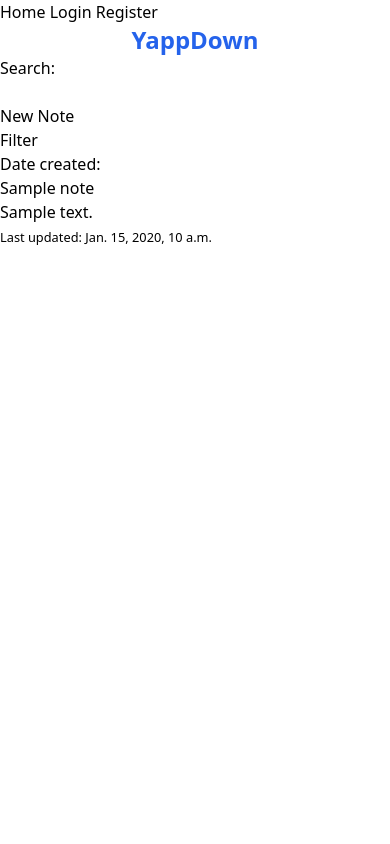
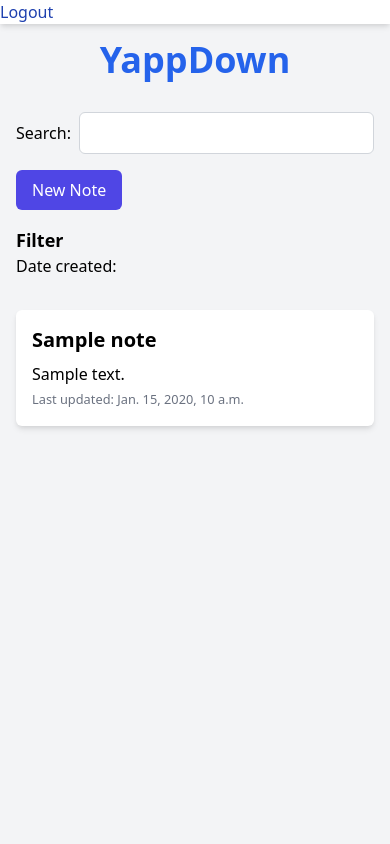
Before and after one commit to Life220/YappDown, a Django app: template YappDown/app/templates/home.html in a window 390 px wide. Run offline with Django 4.2, Linux system fonts and the light colour scheme; the template is opened without the code that fills it: values that come from a table or form of the project are taken from there, others are empty; tables that the repository leaves empty hold one stand-in row (values such as "Sample post"); style sheets or scripts are compiled from the project's sources.

Commit message:
Added lougout and some styling

```diff
--- a/YappDown/app/templates/home.html
+++ b/YappDown/app/templates/home.html
@@ -5,23 +5,25 @@
         {% load static %}
         <link rel="stylesheet" href="{% static 'main.css' %}">
     </head>
+    <body class="bg-gray-100 min-h-screen flex flex-col items-center">
+        <header class="w-full bg-white shadow-md">
+            <form method="post" action="{% url 'logout' %}" class="inline">
+                {% csrf_token %}
+                <button type="submit" class="text-blue-600 hover:text-blue-800">Logout</button>
+            </form>
+        </header>
 
-    <header>
-        {% include 'navigation.html' %}
-        <div class="content">
-            {% block content %}{% endblock %}
+        <main class="w-full max-w-4xl p-4">
+            {% if notes %}
+            <h1 class="text-4xl font-bold text-center text-blue-600 mb-8">YappDown</h1>
+            <div class="mb-8">
+                <div class="flex items-center mb-4">
+                    <p class="mr-2">Search:</p>
+                    <input type="text" class="border border-gray-300 rounded-md p-2 w-full" />
                 </div>
-    </header>
-    <body>
-        <h2 class="text-2xl font-bold text-center text-blue-600">YappDown</h2>
-        <div>
-            <div>
-                <p>Search: </p>
-                <input type="text" />
-            </div>
-            <button>New Note</button>
-            <div>
-                <h3>Filter</h3>
+                <button class="bg-indigo-600 text-white py-2 px-4 rounded-md hover:bg-indigo-700 focus:outline-none focus:ring-2 focus:ring-offset-2 focus:ring-indigo-500">New Note</button>
+                <div class="mt-4">
+                    <h3 class="text-lg font-semibold">Filter</h3>
                     <p>Date created:</p>
                 </div>
             </div>
@@ -32,10 +34,10 @@
                     <div class="carousel-inner">
                         {% for note in notes %}
                         <div class="carousel-item {% if forloop.first %}active{% endif %}">
-                        <div class="d-block w-100">
-                            <h3>{{ note.title }}</h3>
-                            <p>{{ note.content }}</p>
-                            <small>Last updated: {{ note.lastUpdated }}</small>
+                            <div class="d-block w-100 p-4 bg-white rounded-md shadow-md mb-4">
+                                <h3 class="text-xl font-semibold">{{ note.title }}</h3>
+                                <p class="mt-2">{{ note.content }}</p>
+                                <small class="text-gray-500">Last updated: {{ note.lastUpdated }}</small>
                             </div>
                         </div>
                         {% endfor %}
@@ -49,6 +51,12 @@
                         <span class="sr-only">Next</span>
                     </a>
                 </div>
+                {% else %}
+                <div class="text-center text-gray-500">
+                    <p>No notes</p>
                 </div>
+            </div>
+            {% endif %}
+        </main>
     </body>
 </html>
--- a/YappDown/app/templates/login.html
+++ b/YappDown/app/templates/login.html
@@ -6,7 +6,8 @@
         <link rel="stylesheet" href="{% static 'main.css' %}">
     </head>
 
-    <body class="bg-gray-100 flex items-center justify-center min-h-screen">
+    <body class="bg-gray-100 flex flex-col items-center justify-center min-h-screen">
+        <h1 class="text-2xl font-bold text-center text-blue-600">YappDown</h1>
         <div class="bg-white p-8 rounded shadow-md w-full max-w-sm">
             <h2 class="text-2xl font-bold mb-6 text-center">Login</h2>
             <form method="post" class="space-y-4">
--- a/YappDown/app/templates/navigation.html
+++ /dev/null
@@ -1,6 +0,0 @@
-<!DOCTYPE html>
-<nav>
-    <a href="{% url 'home' %}">Home</a>
-    <a href="{% url 'login' %}">Login</a>
-    <a href="{% url 'register' %}">Register</a>
-</nav>
--- a/YappDown/setup/urls.py
+++ b/YappDown/setup/urls.py
@@ -21,6 +21,7 @@ from app import views
 urlpatterns = [
     path('admin/', admin.site.urls),
     path('', views.login, name='login'),
+    path('logout', views.logout, name='logout'),
     path('home', views.home, name='home'),
     path('register', views.register, name='register'),
 ]
```
Also changed, not shown: YappDown/app/templates/note.html (added, +32 -0 lines), YappDown/app/templates/register.html (+21 -11 lines), YappDown/app/views.py (+12 -3 lines), README.md. Lines whose indentation alone changed are shown as unchanged.
